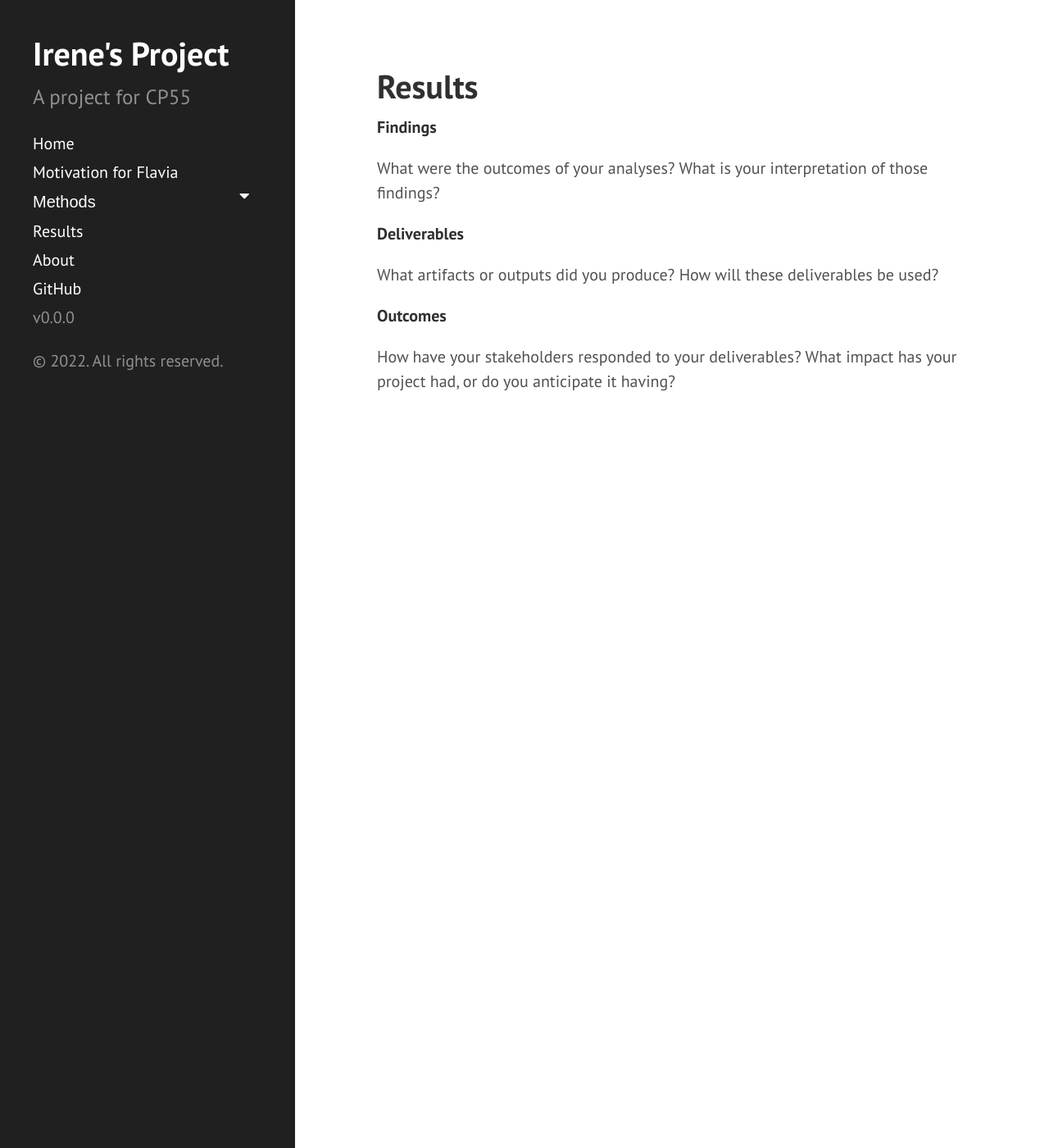
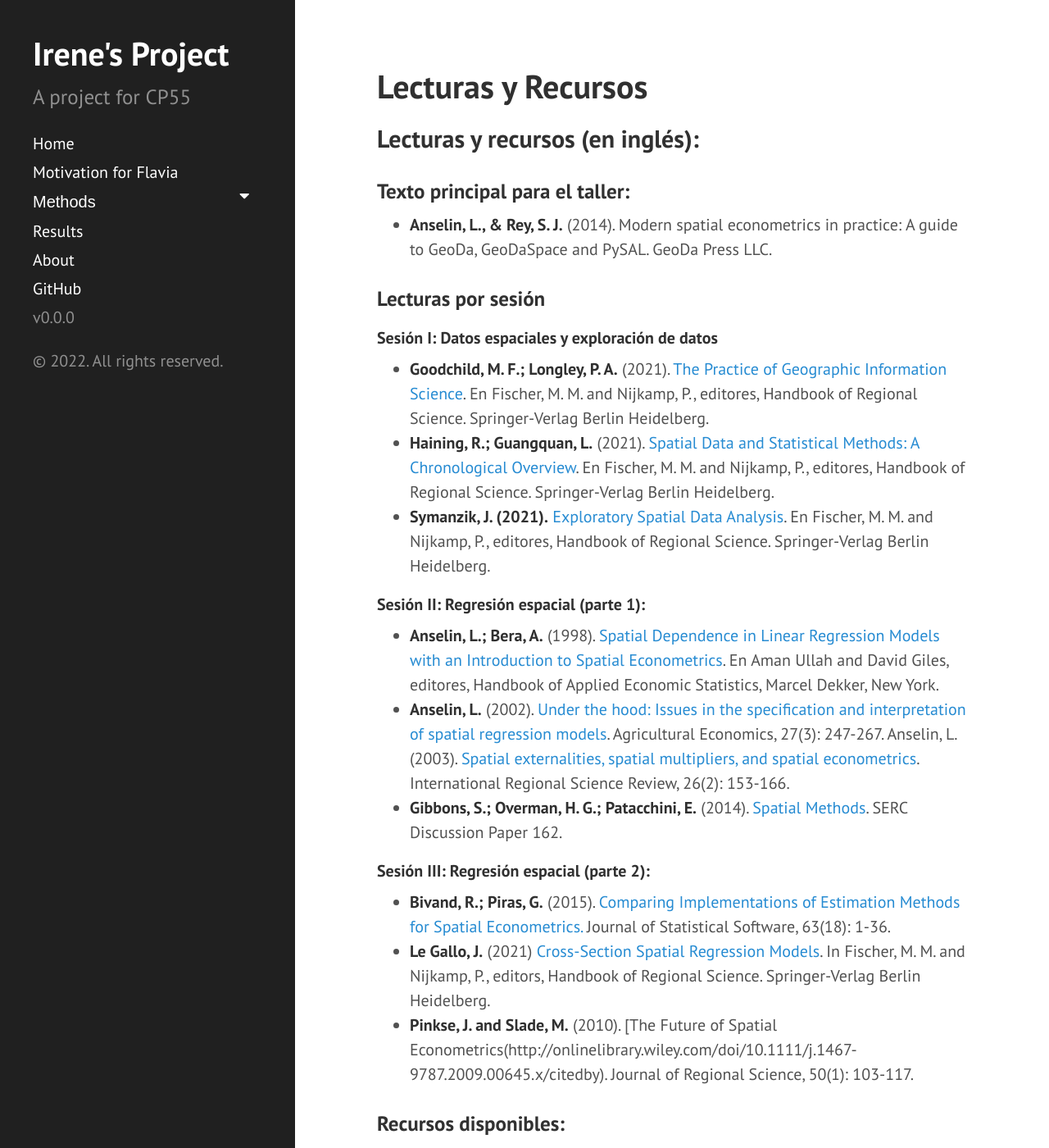
Before and after one commit to ifarah/sp_reg, a Jekyll site: the page built from results.md, in a window 1280 px wide and 1400 px high. Shown: the whole window at 82% size. Built offline with Jekyll 4.4.1, drawn with Linux system fonts in a browser that asks for light colours; some of the changed text lies outside the part shown.

Commit message:
Update results.md

```diff
--- a/results.md
+++ b/results.md
@@ -1,19 +1,44 @@
 ---
 layout: page
-title: Results
+title: Lecturas y Recursos
 ---
 
-**Findings**
+## Lecturas y recursos (en inglés):
 
-What were the outcomes of your analyses?
-What is your interpretation of those findings?
+### Texto principal para el taller:
 
-**Deliverables**
+* **Anselin, L., & Rey, S. J.** (2014). Modern spatial econometrics in practice: A guide to GeoDa, GeoDaSpace and PySAL. GeoDa Press LLC.
 
-What artifacts or outputs did you produce?
-How will these deliverables be used?
+### Lecturas por sesión
 
-**Outcomes**
+#### Sesión I: Datos espaciales y exploración de datos
 
-How have your stakeholders responded to your deliverables?
-What impact has your project had, or do you anticipate it having?
+* **Goodchild, M. F.; Longley, P. A.** (2021). [The Practice of Geographic Information Science](http://link.springer.com/referenceworkentry/10.1007/978-3-642-23430-9_61). En Fischer, M. M. and Nijkamp, P., editores, Handbook of Regional Science. Springer-Verlag Berlin Heidelberg.
+* **Haining, R.; Guangquan, L.** (2021). [Spatial Data and Statistical Methods: A Chronological Overview](http://www.springerreference.com/docs/html/chapterdbid/364116.html). En Fischer, M. M. and Nijkamp, P., editores, Handbook of Regional Science. Springer-Verlag Berlin Heidelberg.
+* **Symanzik, J. (2021).** [Exploratory Spatial Data Analysis](http://link.springer.com/referenceworkentry/10.1007/978-3-642-23430-9_76). En Fischer, M. M. and Nijkamp, P., editores, Handbook of Regional Science. Springer-Verlag Berlin Heidelberg.
+
+#### Sesión II: Regresión espacial (parte 1):
+
+* **Anselin, L.; Bera, A.** (1998). [Spatial Dependence in Linear Regression Models with an Introduction to Spatial Econometrics](http://www.econ.uiuc.edu/~hrtdmrt2/Teaching/SE_2016_19/References/Spatial_Dependence_in_Linear_Regression_Models_With_an_Introduction_to_Spatial_Econometrics_281_29.pdf). En Aman Ullah and David Giles, editores, Handbook of Applied Economic Statistics, Marcel Dekker, New York.
+* **Anselin, L.** (2002). [Under the hood: Issues in the specification and interpretation of spatial regression models](http://onlinelibrary.wiley.com/doi/10.1111/j.1574-0862.2002.tb00120.x/abstract). Agricultural Economics, 27(3): 247-267.
+Anselin, L. (2003). [Spatial externalities, spatial multipliers, and spatial econometrics](http://irx.sagepub.com/content/26/2/153.short). International Regional Science Review, 26(2): 153-166.
+* **Gibbons, S.; Overman, H. G.; Patacchini, E.** (2014). [Spatial Methods](http://www.spatialeconomics.ac.uk/textonly/SERC/publications/download/sercdp0162.pdf). SERC Discussion Paper 162.
+
+
+#### Sesión III: Regresión espacial (parte 2):
+
+* **Bivand, R.; Piras, G.** (2015). [Comparing Implementations of Estimation Methods for Spatial Econometrics.](https://www.jstatsoft.org/article/view/v063i18) Journal of Statistical Software, 63(18): 1-36.
+* **Le Gallo, J.** (2021) [Cross-Section Spatial Regression Models](http://link.springer.com/referenceworkentry/10.1007/978-3-642-23430-9_85). In Fischer, M. M. and Nijkamp, P., editors, Handbook of Regional Science. Springer-Verlag Berlin Heidelberg.
+* **Pinkse, J. and Slade, M.** (2010). [The Future of Spatial Econometrics(http://onlinelibrary.wiley.com/doi/10.1111/j.1467-9787.2009.00645.x/citedby). Journal of Regional Science, 50(1): 103-117.
+
+
+### Recursos disponibles:
+
+* Canal de Youtube **GeodaSoftware** con todas las clases de Luc Anselin de [Introducción a Ciencia de Datos Espaciales](https://www.youtube.com/playlist?list=PLzREt6r1NenmFyTw8v2JZpEE4PZGNi5Ht) y [Regresión Espacial](https://www.youtube.com/playlist?list=PLzREt6r1Nenkk7x197-CKPFZ0BuAOCRGT).
+* [Tutoriales en R para exploración de datos espaciales en R](https://spatialanalysis.github.io/tutorials/) para la clase de Introducción a Ciencia de Datos Espaciales disponible en [YouTube](https://www.youtube.com/playlist?list=PLzREt6r1NenmFyTw8v2JZpEE4PZGNi5Ht).
+* El libro de [Geographic Data Science](https://geographicdata.science/book/intro.html)  utilizando PySAL (explicaciones conceptuales y técnicas en Python).
+* [Mini curso de regresión espacial](https://darribas.org/sdar_mini/index.html) de Dani Arribas-Bel.
+
+* Para explorar más a profundidad paquetes en R explorar los [R Cheatsheets](https://www.rstudio.com/resources/cheatsheets/) como `dplyr` (manipulación de datos), `sf` (manipulación de datos espaciales), `rmarkdown` (compilación de documentos en R).
+* Notas más a detalle de Luc Anselin, [Spatial Regression Analysis in R
+A Workbook](https://dces.wisc.edu/wp-content/uploads/sites/128/2013/08/W14_Anselin2007.pdf)
```
